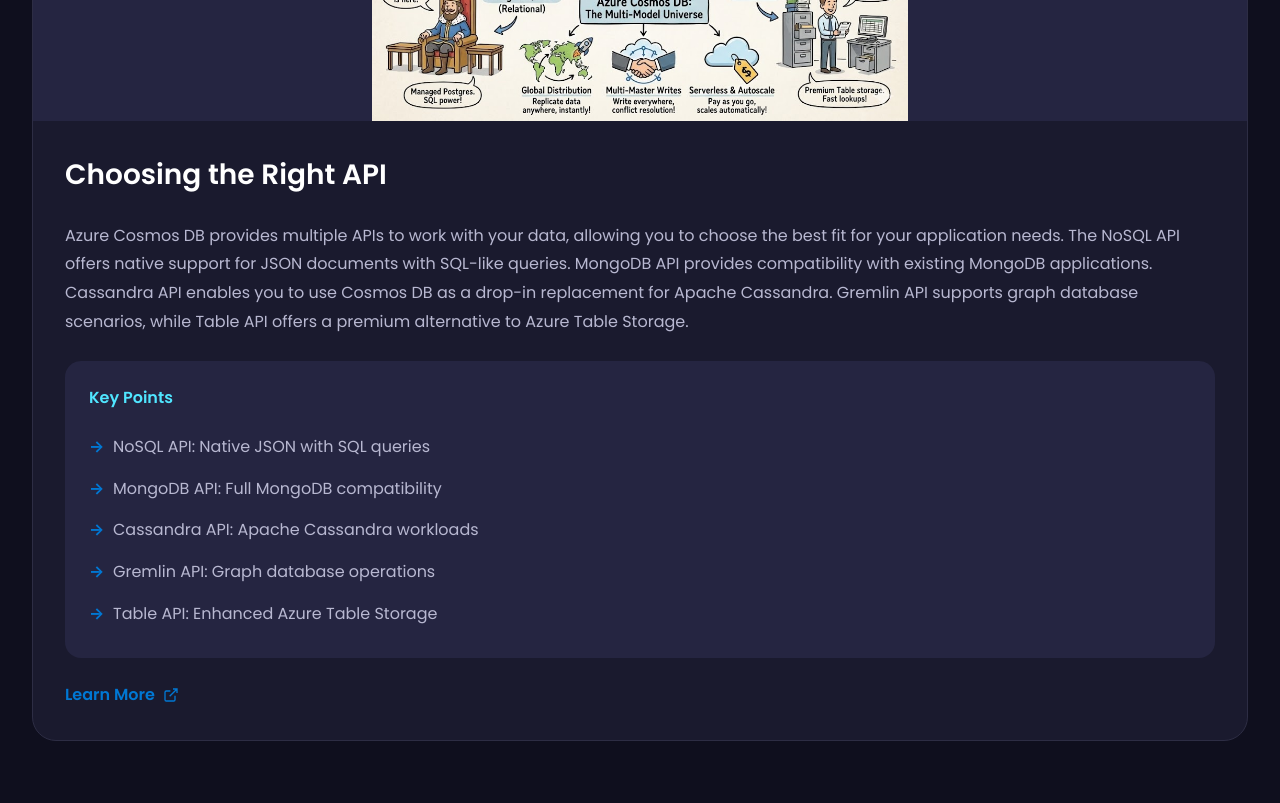
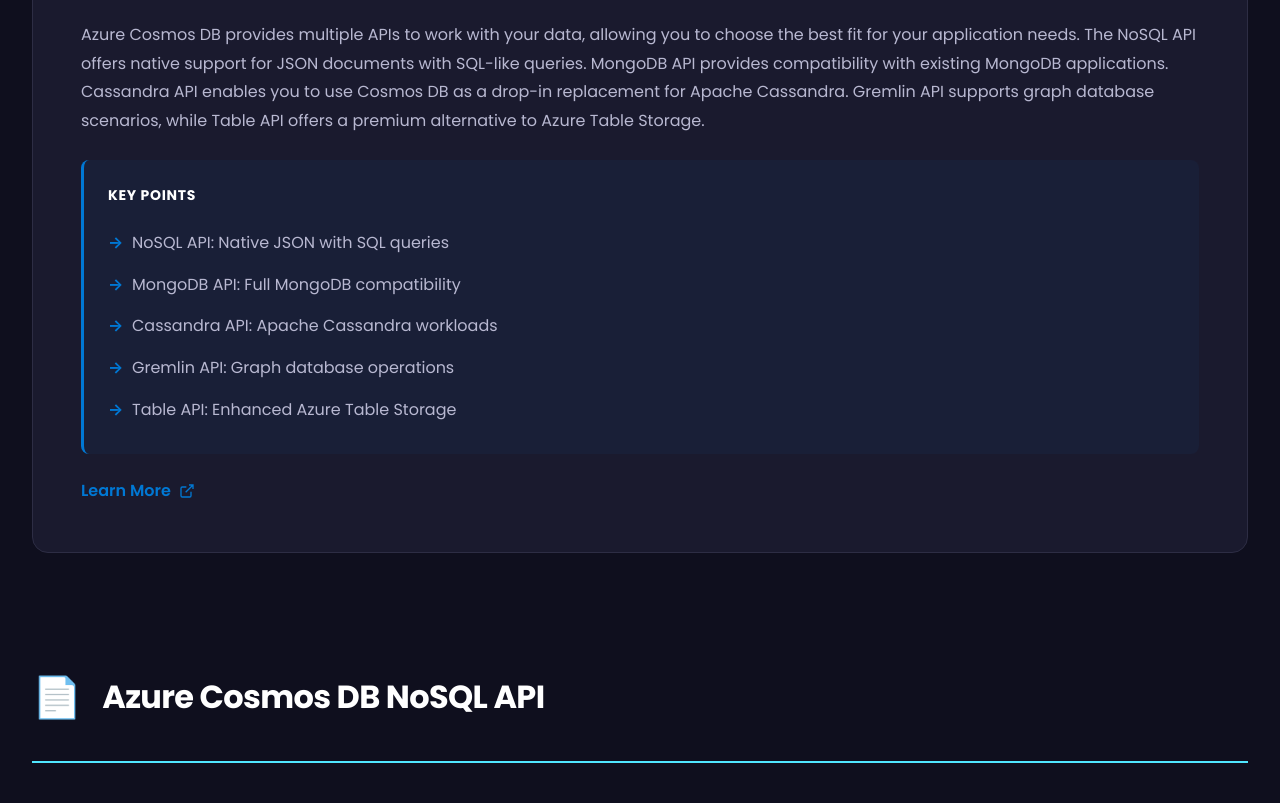
Before and after one commit to sajeetharan/cosmos-graphic, a website: page index.html in a window 1280 px wide. Shown: the part 2686-3489 px from the top of the page. Drawn offline with nearby package versions, Linux system fonts and the light colour scheme.

Commit message:
Update design to match Angular site style - cleaner layout and typography

```diff
--- a/css/styles.css
+++ b/css/styles.css
@@ -430,46 +430,29 @@
 }
 
 .chapter-header {
-    text-align: center;
+    text-align: left;
     margin-bottom: var(--spacing-xl);
-    padding: var(--spacing-xl);
-    background: var(--surface);
-    border-radius: var(--radius-lg);
-    border: 1px solid var(--border-color);
+    padding-bottom: var(--spacing-lg);
+    border-bottom: 2px solid var(--border-color);
     position: relative;
-    overflow: hidden;
-}
-
-.chapter-header::before {
-    content: '';
-    position: absolute;
-    top: 0;
-    left: 0;
-    right: 0;
-    height: 4px;
-    background: var(--gradient-primary);
 }
 
 .chapter-icon {
-    font-size: 3rem;
-    margin-bottom: var(--spacing-md);
+    font-size: 2.5rem;
+    margin-right: var(--spacing-sm);
     display: inline-block;
-    animation: bounce 2s ease infinite;
-}
-
-@keyframes bounce {
-    0%, 100% { transform: translateY(0); }
-    50% { transform: translateY(-10px); }
+    vertical-align: middle;
 }
 
 .chapter-title {
-    font-family: var(--font-display);
-    font-size: 2.5rem;
-    margin-bottom: var(--spacing-sm);
-    background: var(--gradient-primary);
-    -webkit-background-clip: text;
-    -webkit-text-fill-color: transparent;
-    background-clip: text;
+    font-family: var(--font-primary);
+    font-size: 2rem;
+    font-weight: 700;
+    margin-bottom: 0;
+    color: var(--text-primary);
+    display: inline-block;
+    vertical-align: middle;
+    letter-spacing: -0.02em;
 }
 
 .chapter-sections {
@@ -480,23 +463,24 @@
 /* Section Card */
 .section-card {
     background: var(--surface);
-    border-radius: var(--radius-lg);
+    border-radius: var(--radius-md);
     overflow: hidden;
     border: 1px solid var(--border-color);
     transition: all var(--transition-base);
     cursor: pointer;
+    margin-bottom: var(--spacing-xl);
 }
 
 .section-card:hover {
-    transform: translateY(-8px);
-    box-shadow: var(--shadow-lg);
+    transform: translateY(-4px);
+    box-shadow: 0 8px 24px rgba(0, 120, 212, 0.15);
     border-color: var(--primary-color);
 }
 
 .section-image {
     position: relative;
     width: 100%;
-    height: 400px;
+    height: 350px;
     overflow: hidden;
     background: var(--surface-light);
     user-select: none;
@@ -551,14 +535,15 @@
 }
 
 .section-content {
-    padding: var(--spacing-lg);
+    padding: var(--spacing-xl);
 }
 
 .section-title {
-    font-size: 1.75rem;
-    font-weight: 600;
+    font-size: 1.5rem;
+    font-weight: 700;
     margin-bottom: var(--spacing-md);
     color: var(--text-primary);
+    letter-spacing: -0.02em;
 }
 
 .section-description {
@@ -568,17 +553,20 @@
 }
 
 .key-points {
-    background: var(--surface-light);
-    border-radius: var(--radius-md);
+    background: rgba(0, 120, 212, 0.05);
+    border-left: 3px solid var(--primary-color);
+    border-radius: var(--radius-sm);
     padding: var(--spacing-md);
     margin-bottom: var(--spacing-md);
 }
 
 .key-points h4 {
-    font-size: 1rem;
-    font-weight: 600;
+    font-size: 0.875rem;
+    font-weight: 700;
     margin-bottom: var(--spacing-sm);
-    color: var(--secondary-color);
+    color: var(--text-primary);
+    text-transform: uppercase;
+    letter-spacing: 0.05em;
 }
 
 .key-points ul {
```
